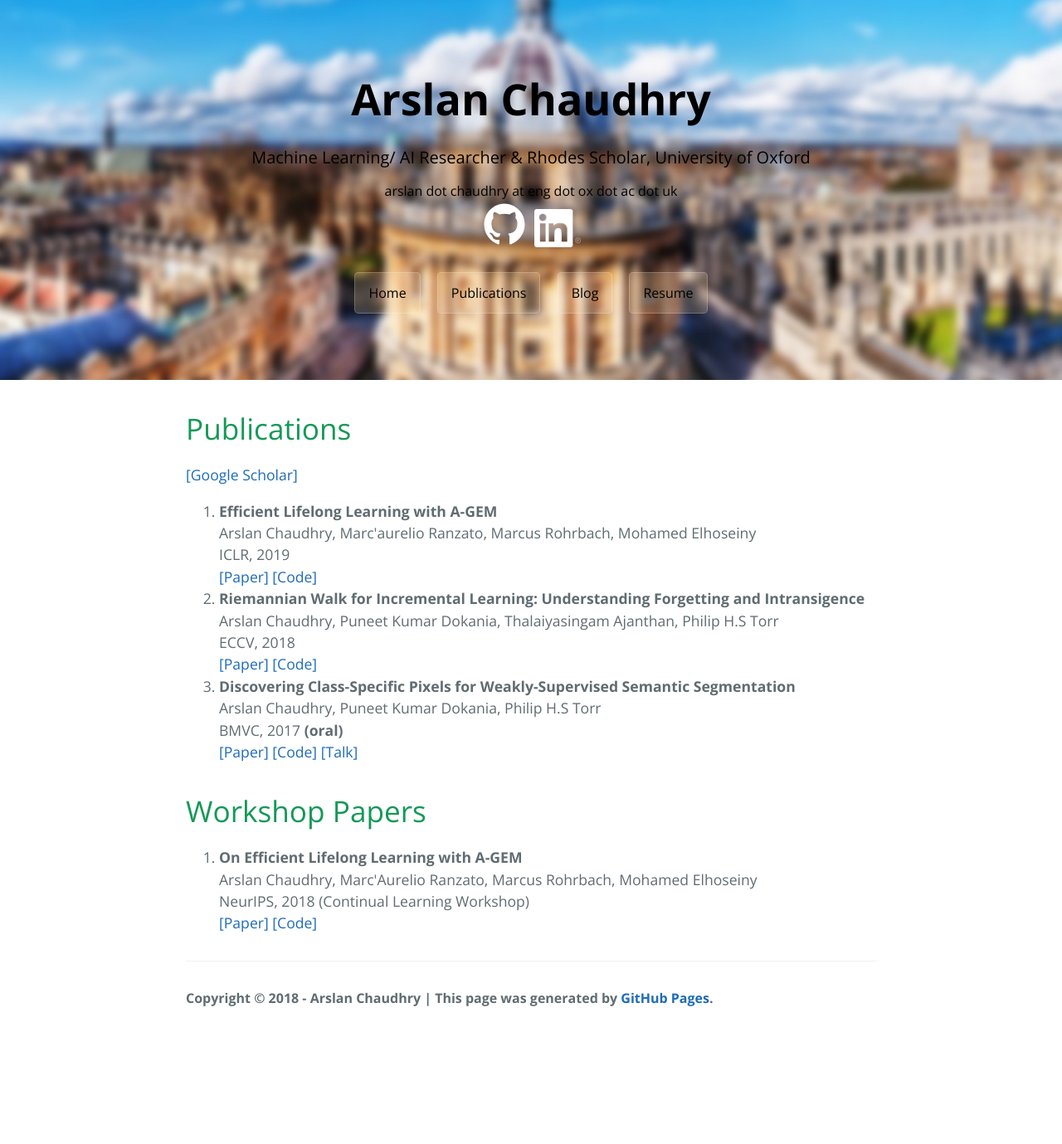
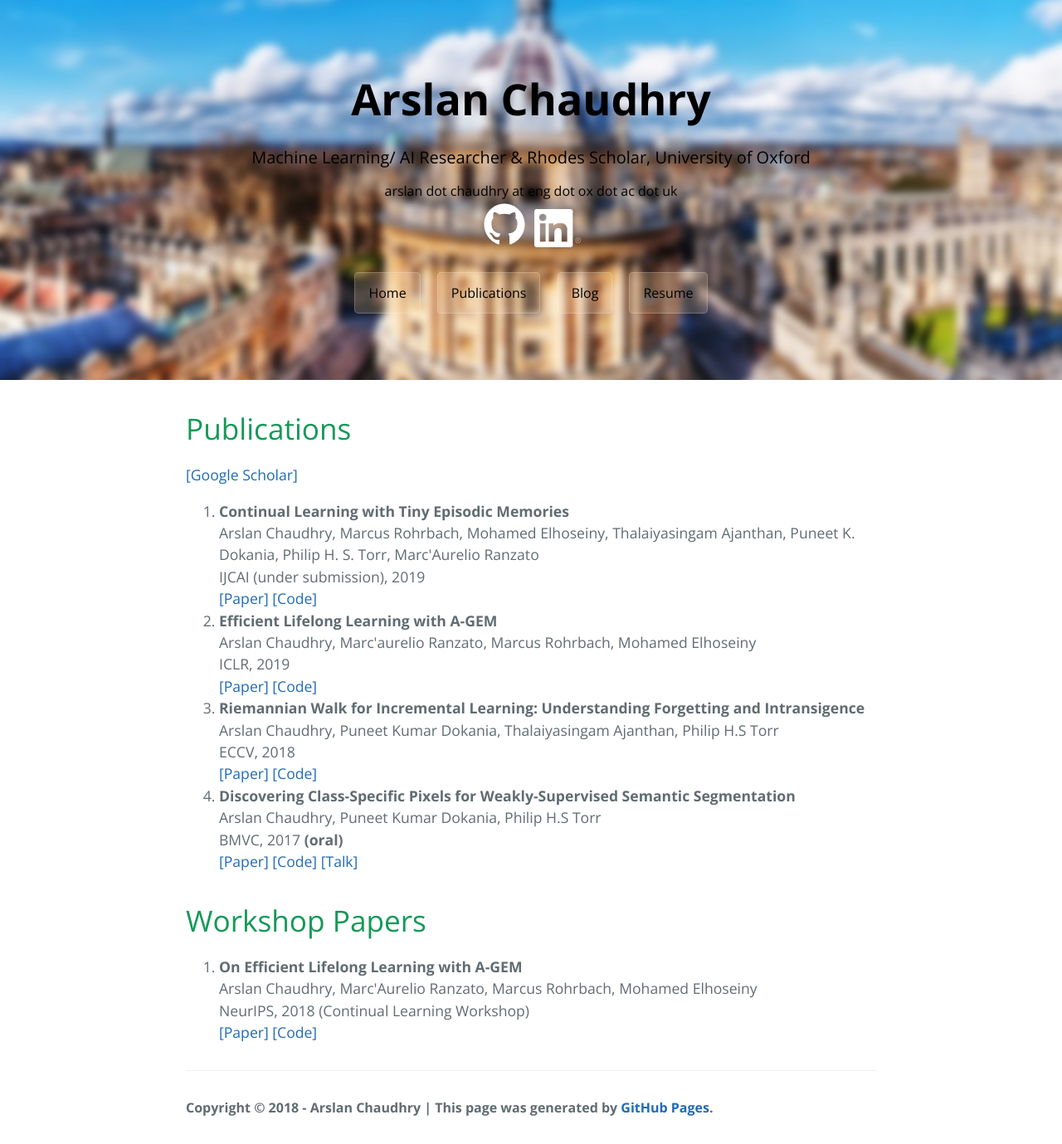
Before and after one commit to arslan-chaudhry/arslan-chaudhry.github.io, a Jekyll site: the page built from publications.html, in a window 1280 px wide. Shown: the whole page at 83% size. Built offline with Jekyll 4.4.1, drawn with Linux system fonts in a browser that asks for light colours; nearby versions of some CDN libraries; before the commit the page ends 1247 px from its top, so only the background shows below that.

Commit message:
adding ER paper

```diff
--- a/index.html
+++ b/index.html
@@ -24,6 +24,7 @@ title: {{ site.name }}
 
     <h1>News</h1>
         <ul class="posts">
+            <li> 01 March, 2019: We put a new work <a href = "https://arxiv.org/abs/1902.10486" target="_blank">Continual Learning with Tiny Episodic Memories</a> on arXiv. The code is <a href = "https://github.com/facebookresearch/agem" target="_blank">here</a>.</li>
             <li> 09 January, 2019: We released the <a href = "https://github.com/facebookresearch/agem" target="_blank">Code</a> for <a href = "https://arxiv.org/abs/1812.00420" target="_blank">Efficient Lifelong Learning with A-GEM</a>.</li>
             <li> 21 December, 2018: <a href = "https://arxiv.org/abs/1812.00420" target="_blank">Efficient Lifelong Learning with A-GEM</a> has been accepted to ICLR, 2019.</li>
             <li> 01 December, 2018: Shorter version of <a href="https://marcpickett.com/cl2018/CL-2018_paper_32.pdf" target="_blank">A-GEM</a> accepted at <a href="https://nips.cc/Conferences/2018/Schedule?showEvent=10910" target="_blank">Continual Learning</a> worksop at <a href="https://nips.cc/Conferences/2018" target="_blank">NeurIPS</a>, 2018.
--- a/publications.html
+++ b/publications.html
@@ -28,6 +28,12 @@ title: {{ site.name }}
  <a href = "https://scholar.google.co.uk/citations?user=FO8vjQMAAAAJ&hl=en" target="_blank">[Google Scholar]</a>
 </p>
 <ol>
+  <li><b>Continual Learning with Tiny Episodic Memories</b><br>
+  Arslan Chaudhry, Marcus Rohrbach, Mohamed Elhoseiny, Thalaiyasingam Ajanthan, Puneet K. Dokania, Philip H. S. Torr, Marc'Aurelio Ranzato<br>
+  IJCAI (under submission), 2019<br>
+  <a href = "https://arxiv.org/abs/1902.10486" target="_blank">[Paper]</a>
+  <a href = "https://github.com/facebookresearch/agem" target="_blank">[Code]</a>
+  </li>
   <li><b>Efficient Lifelong Learning with A-GEM</b><br>
   Arslan Chaudhry, Marc'aurelio Ranzato, Marcus Rohrbach, Mohamed Elhoseiny<br>
   ICLR, 2019<br>
```
